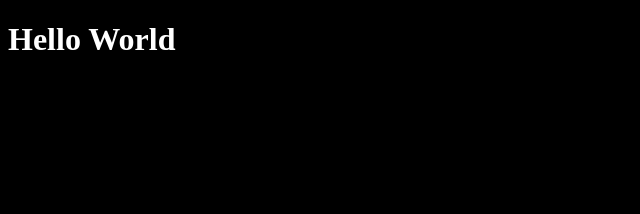
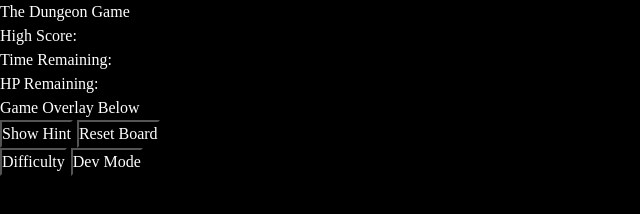
Before and after one commit to Eddie-Ward/dungeon-game, a plain HTML site: page index.html in a window 1280 px wide. Shown: the whole page, without its empty margins (0-640 px from the left). Drawn offline with Linux system fonts and the light colour scheme.

Commit message:
Merge wireframe HTML from dev

```diff
--- a/CSS/reset.css
+++ b/CSS/reset.css
@@ -0,0 +1,64 @@
+/* Box sizing rules */
+*,
+*::before,
+*::after {
+	box-sizing: border-box;
+}
+
+/* Remove default margin */
+* {
+	margin: 0;
+	padding: 0;
+	font: inherit;
+}
+
+/* Remove list styles on ul, ol elements with a list role, which suggests default styling will be removed */
+ul[role="list"],
+ol[role="list"] {
+	list-style: none;
+}
+
+/* Set core root defaults */
+html:focus-within {
+	scroll-behavior: smooth;
+}
+
+html,
+body {
+	height: 100%;
+}
+
+/* Set core body defaults */
+body {
+	text-rendering: optimizeSpeed;
+	line-height: 1.5;
+}
+
+/* A elements that don't have a class get default styles */
+a:not([class]) {
+	text-decoration-skip-ink: auto;
+}
+
+/* Make images easier to work with */
+img,
+picture,
+svg {
+	max-width: 100%;
+	display: block;
+}
+
+/* Remove all animations, transitions and smooth scroll for people that prefer not to see them */
+@media (prefers-reduced-motion: reduce) {
+	html:focus-within {
+		scroll-behavior: auto;
+	}
+
+	*,
+	*::before,
+	*::after {
+		animation-duration: 0.01ms !important;
+		animation-iteration-count: 1 !important;
+		transition-duration: 0.01ms !important;
+		scroll-behavior: auto !important;
+	}
+}
--- a/CSS/style.css
+++ b/CSS/style.css
@@ -0,0 +1,4 @@
+* {
+	background-color: black;
+	color: white;
+}
--- a/index.html
+++ b/index.html
@@ -9,7 +9,33 @@
 		<script defer src="JS/script.js"></script>
 		<title>Dungeon Game</title>
 	</head>
-	<body style="background-color: black">
-		<h1 style="color: white">Hello World</h1>
+	<body>
+		<header>
+			<div class="title">
+				<h1>The Dungeon Game</h1>
+			</div>
+		</header>
+		<main>
+			<section class="status-bar">
+				<div class="status high-score || js-status">High Score:</div>
+				<div class="status time-left || js-status">Time Remaining:</div>
+				<div class="status hp-left || js-status">HP Remaining:</div>
+			</section>
+			<section class="game-screen">
+				<h1>Game Overlay Below</h1>
+				<div class="container || grid | js-grid"></div>
+			</section>
+			<section class="buttons">
+				<div class="game-buttons container || flex | js-game-btns">
+					<button class="game-button || js-btn-hint">Show Hint</button>
+					<button class="game-button || js-btn-reset">Reset Board</button>
+				</div>
+				<div class="mode-buttons container || flex | js-mode-btns">
+					<button class="mode-button || js-btn-diff">Difficulty</button>
+					<button class="mode-button || js-btn-dev">Dev Mode</button>
+				</div>
+			</section>
+		</main>
+		<footer></footer>
 	</body>
 </html>
```
